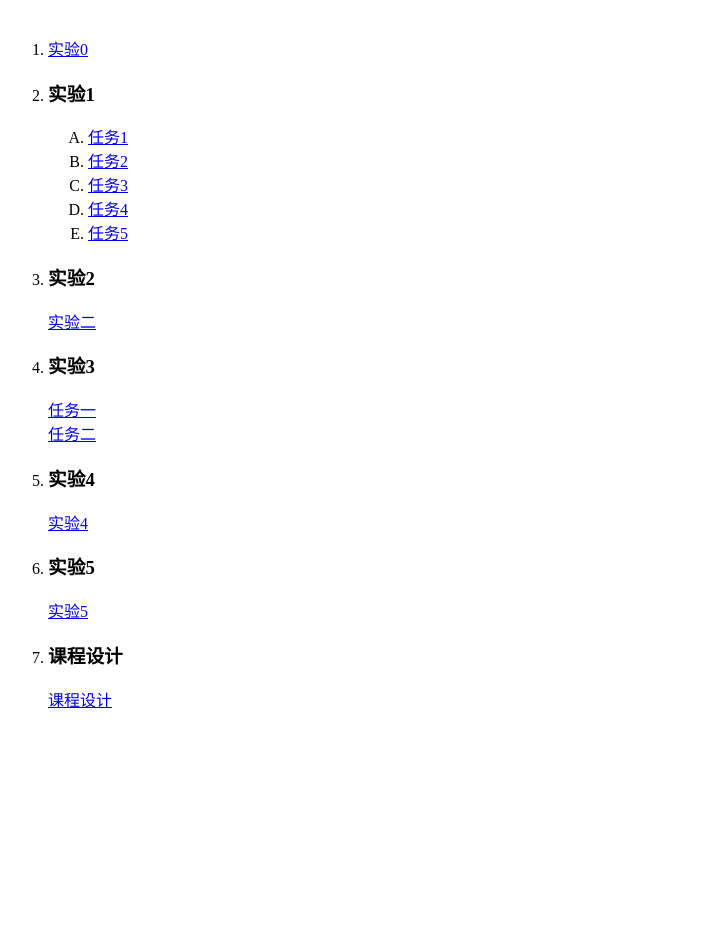
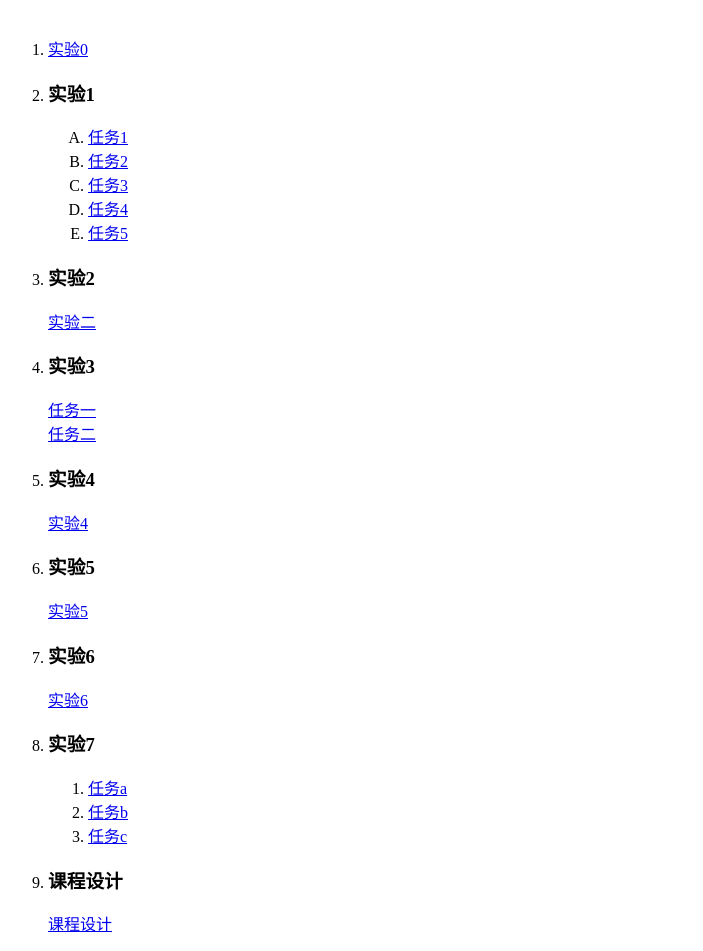
Before and after one commit to Tom2635913341/Tom2635913341.Github.io, a plain HTML site: page index.html in a window 1280 px wide. Shown: the part 87-1038 px from the top of the page, without its empty margins (0-703 px from the left). Before the commit the page ends 814 px from the top, so only its background shows below. Drawn offline with Linux system fonts and the light colour scheme.

Commit message:
Update index.html

```diff
--- a/index.html
+++ b/index.html
@@ -36,6 +36,18 @@
     <h3>实验5</h3>
     </li><a href="./Tom/index5.html">实验5</a></li><br>
 </li>
+ <li>
+    <h3>实验6</h3>
+  </li><a href="./Tom/index6.html">实验6</a></li><br>
+</li>
+ <li>
+    <h3>实验7</h3>
+    <ol type="1">
+			<li><a href="./Tom/a6.html">任务a</a></li>
+			<li><a href="./Tom/b6.html">任务b</a></li>
+			<li><a href="./Tom/c6.html">任务c</a></li>
+		</ol>
+</li>
    <li>
     <h3>课程设计</h3>
     </li><a href="./Tom/hmbb.html">课程设计</a></li><br>
```
